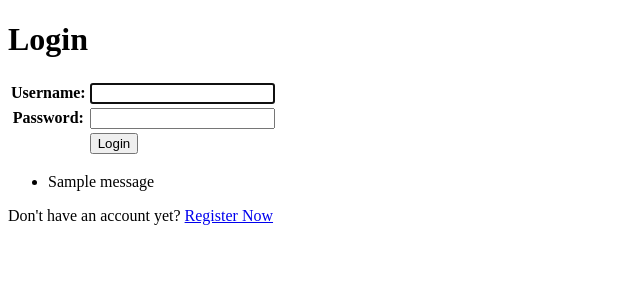
After one commit to nayarachmi/mental-health-tracker, a Django app: page /login/ in a window 1280 px wide. The commit adds this page. Shown: the top 300 px of the page, without its empty margins (0-640 px from the left). Run offline with Django 5.2, Linux system fonts and the light colour scheme; tables that the repository leaves empty hold one stand-in row (values such as "Sample post"); one stand-in notice (Sample message) is shown.

Commit message:
add login and logout func

```diff
--- /dev/null
+++ b/main/templates/login.html
@@ -0,0 +1,32 @@
+{% extends 'base.html' %}
+
+{% block meta %}
+<title>Login</title>
+{% endblock meta %}
+
+{% block content %}
+<div class="login">
+  <h1>Login</h1>
+
+  <form method="POST" action="">
+    {% csrf_token %}
+    <table>
+      {{ form.as_table }}
+      <tr>
+        <td></td>
+        <td><input class="btn login_btn" type="submit" value="Login" /></td>
+      </tr>
+    </table>
+  </form>
+
+  {% if messages %}
+  <ul>
+    {% for message in messages %}
+    <li>{{ message }}</li>
+    {% endfor %}
+  </ul>
+  {% endif %} Don't have an account yet?
+  <a href="{% url 'main:register' %}">Register Now</a>
+</div>
+
+{% endblock content %}
--- a/main/templates/main.html
+++ b/main/templates/main.html
@@ -41,4 +41,10 @@
   <button>Add New Mood Entry</button>
 </a>
 
+...
+<a href="{% url 'main:logout' %}">
+  <button>Logout</button>
+</a>
+...
+
 {% endblock content %}
--- a/main/urls.py
+++ b/main/urls.py
@@ -1,6 +1,9 @@
 
 from django.urls import path
 from main.views import show_main, create_mood_entry, show_xml, show_json, show_xml_by_id, show_json_by_id
+from main.views import register
+from main.views import login_user
+from main.views import logout_user
 
 app_name = 'main'
 
@@ -11,4 +14,7 @@ urlpatterns = [
     path('json/', show_json, name='show_json'),
     path('xml/<str:id>/', show_xml_by_id, name='show_xml_by_id'),
     path('json/<str:id>/', show_json_by_id, name='show_json_by_id'),
+    path('register/', register, name='register'),
+    path('login/', login_user, name='login'),
+    path('logout/', logout_user, name='logout'),
 ]
--- a/main/views.py
+++ b/main/views.py
@@ -3,7 +3,14 @@ from main.forms import MoodEntryForm
 from main.models import MoodEntry
 from django.http import HttpResponse
 from django.core import serializers
+from django.contrib.auth.forms import UserCreationForm
+from django.contrib import messages
+from django.contrib.auth.forms import UserCreationForm, AuthenticationForm
+from django.contrib.auth import authenticate, login
+from django.contrib.auth import logout
+from django.contrib.auth.decorators import login_required
 
+@login_required(login_url='/login')
 def show_main(request):
     mood_entries = MoodEntry.objects.all()
     context = {
@@ -40,3 +47,33 @@ def show_xml_by_id(request, id):
 def show_json_by_id(request, id):
     data = MoodEntry.objects.filter(pk=id)
     return HttpResponse(serializers.serialize("json", data), content_type="application/json")
+
+def register(request):
+    form = UserCreationForm()
+
+    if request.method == "POST":
+        form = UserCreationForm(request.POST)
+        if form.is_valid():
+            form.save()
+            messages.success(request, 'Your account has been successfully created!')
+            return redirect('main:login')
+    context = {'form':form}
+    return render(request, 'register.html', context)
+
+def login_user(request):
+   if request.method == 'POST':
+      form = AuthenticationForm(data=request.POST)
+
+      if form.is_valid():
+            user = form.get_user()
+            login(request, user)
+            return redirect('main:show_main')
+
+   else:
+      form = AuthenticationForm(request)
+   context = {'form': form}
+   return render(request, 'login.html', context)
+
+def logout_user(request):
+    logout(request)
+    return redirect('main:login')
```
Also changed, not shown: main/templates/register.html (added, +32 -0 lines).
